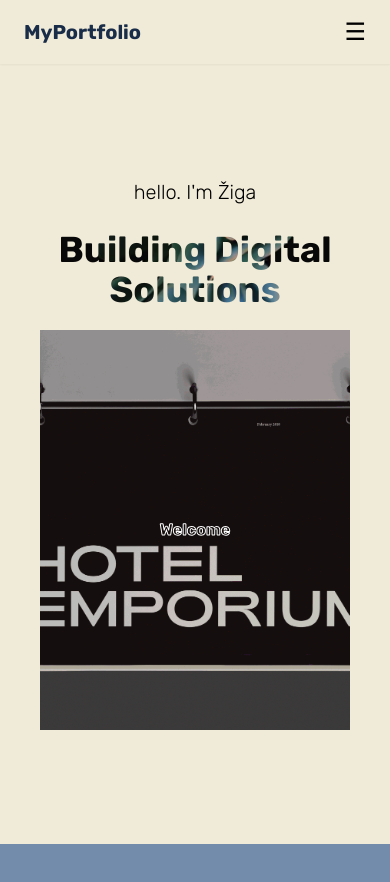
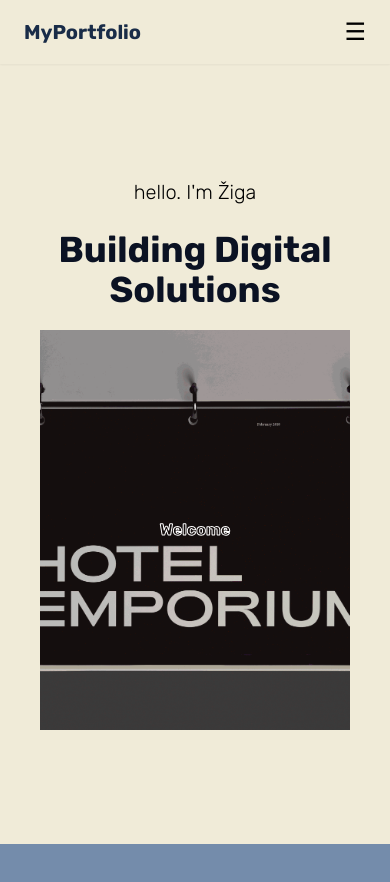
Before and after one commit to zig4to/portfolio, a Vue app: page / in a window 390 px wide. Shown: the top 882 px of the page. Built offline with nearby package versions, Linux system fonts and the light colour scheme.

Commit message:
kontakt, footer, projects, mobile first

```diff
--- a/src/components/HeroSection.vue
+++ b/src/components/HeroSection.vue
@@ -8,7 +8,7 @@
           text-4xl font-bold text-center
           md:text-6xl md:text-left
           lg:text-8xl
-          text-transparent bg-clip-text bg-cover bg-center" style="background-image: url('/public/fraktal2.jpg') ">
+          text-richblack">
             Building Digital Solutions
         </h1>
         </div>
```
